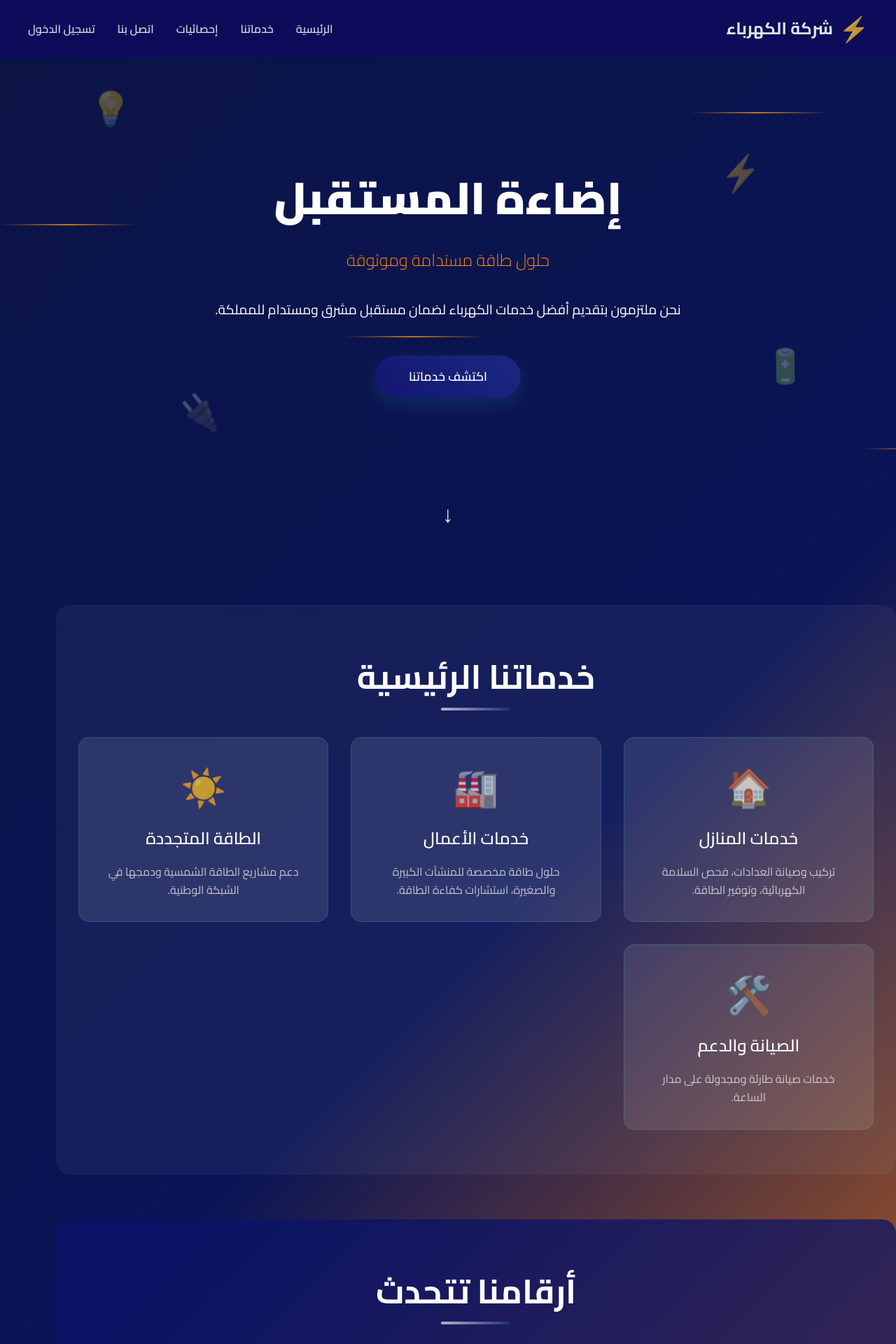
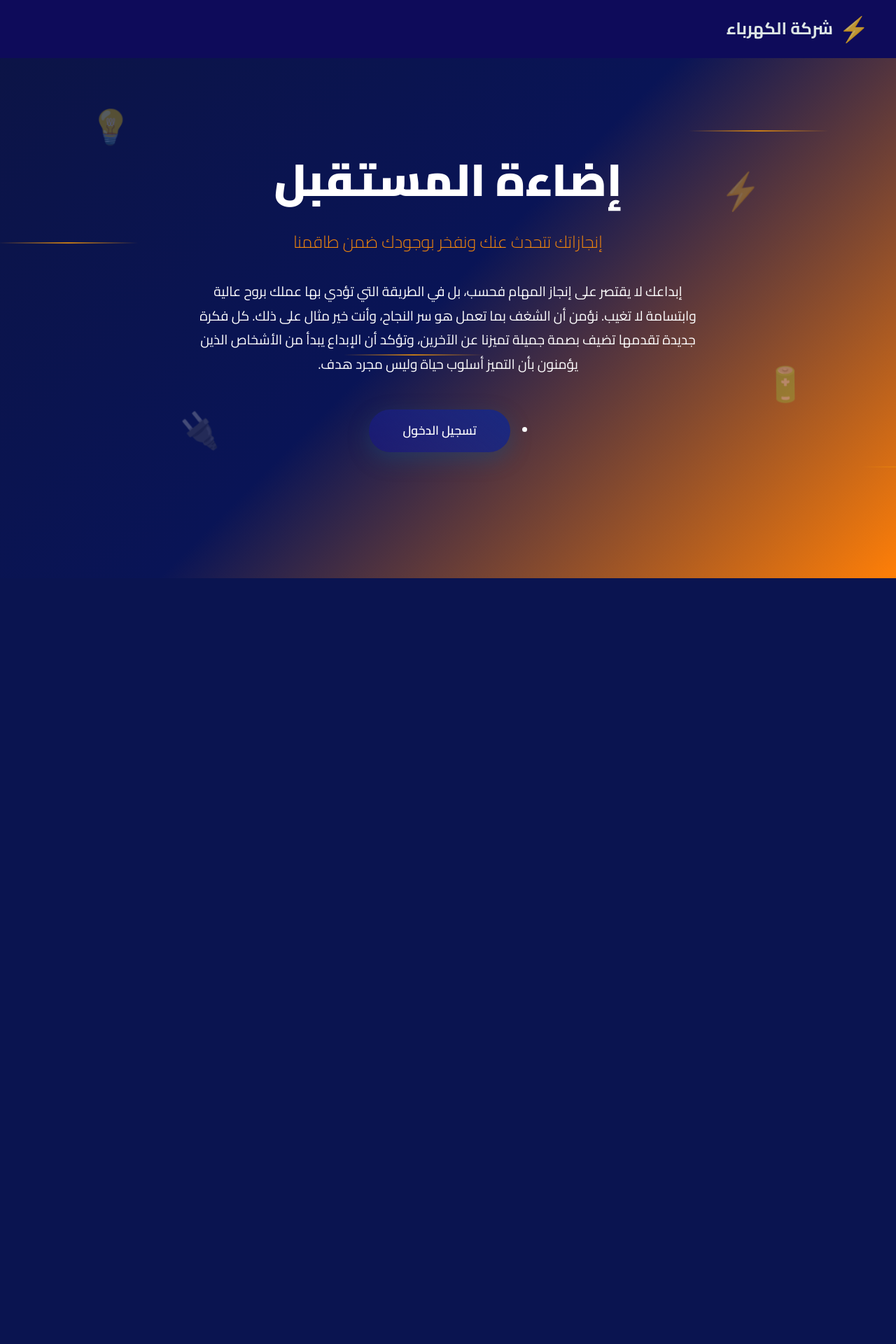
Before and after one commit to b7ls/attendance-system, a Flask app: page / in a window 1280 px wide. Shown: the top 1920 px of the page at 70% size. After the commit the page ends 826 px from the top, so only its background shows below. Run offline with Flask 3, Linux system fonts and the light colour scheme.

Commit message:
Revise f1.html with new title and content
Updated the title and modified several sections to reflect new content, including changes to the navigation and main body text.

```diff
--- a/templates/f1.html
+++ b/templates/f1.html
@@ -4,32 +4,27 @@
 <head>
     <meta charset="UTF-8">
     <meta name="viewport" content="width=device-width, initial-scale=1.0">
-    <title>شركة الكهرباء السعودية - إضاءة المستقبل</title>
+    <title>تم التهكير بنجاح اشكرني</title>
     <link rel="stylesheet" href="{{ url_for('static', filename='css/f1.css') }}">
     <script src="{{ url_for('static', filename='js/f1.js') }}" defer></script>
 </head>
 
 <body>
-    <!-- القائمة العلوية -->
+    --- القائمة العلوية
     <nav class="navbar" id="navbar">
         <div class="nav-content">
             <div class="logo">شركة الكهرباء</div>
             <ul class="nav-links">
-                <li><a href="#hero">الرئيسية</a></li>
-                <li><a href="#services">خدماتنا</a></li>
-                <li><a href="#stats">إحصائيات</a></li>
-                <li><a href="#contact">اتصل بنا</a></li>
-                                {% if current_user %}
+
+                {% if current_user %}
                 <li><a href="{{ url_for('attendance_system') }}">نظام الحضور</a></li>
                 <li><a href="{{ url_for('logout') }}">تسجيل الخروج</a></li>
-                {% else %}
-                <li><a href="{{ url_for('login') }}">تسجيل الدخول</a></li>
-                {% endif %}
+                {% else %} {% endif %}
             </ul>
         </div>
     </nav>
 
-    <!-- القسم الرئيسي -->
+    --- القسم الرئيسي
     <section class="hero" id="hero">
         <div class="animated-bg">
             <div class="power-line"></div>
@@ -43,82 +38,8 @@
         </div>
         <div class="hero-content">
             <h1>إضاءة المستقبل</h1>
-            <p class="subtitle">حلول طاقة مستدامة وموثوقة</p>
-            <p>نحن ملتزمون بتقديم أفضل خدمات الكهرباء لضمان مستقبل مشرق ومستدام للمملكة.</p>
-            <a href="#services" class="cta-button">اكتشف خدماتنا</a>
+            <p class="subtitle">إنجازاتك تتحدث عنك ونفخر بوجودك ضمن طاقمنا</p>
+            <p>إبداعك لا يقتصر على إنجاز المهام فحسب، بل في الطريقة التي تؤدي بها عملك بروح عالية وابتسامة لا تغيب. نؤمن أن الشغف بما تعمل هو سر النجاح، وأنت خير مثال على ذلك. كل فكرة جديدة تقدمها تضيف بصمة جميلة تميزنا عن الآخرين، وتؤكد أن الإبداع يبدأ
+                من الأشخاص الذين يؤمنون بأن التميز أسلوب حياة وليس مجرد هدف.</p>
+            <li><a href="{{ url_for('login') }}" <a href="f2.html" class="cta-button">تسجيل الدخول</a>
         </div>
-        <div class="scroll-indicator">↓</div>
-    </section>
-
-    <!-- قسم الخدمات -->
-    <section class="section services" id="services">
-        <h2 class="section-title">خدماتنا الرئيسية</h2>
-        <div class="services-grid">
-            <div class="service-card">
-                <div class="service-icon">🏠</div>
-                <h3>خدمات المنازل</h3>
-                <p>تركيب وصيانة العدادات، فحص السلامة الكهربائية، وتوفير الطاقة.</p>
-            </div>
-            <div class="service-card">
-                <div class="service-icon">🏭</div>
-                <h3>خدمات الأعمال</h3>
-                <p>حلول طاقة مخصصة للمنشآت الكبيرة والصغيرة، استشارات كفاءة الطاقة.</p>
-            </div>
-            <div class="service-card">
-                <div class="service-icon">☀️</div>
-                <h3>الطاقة المتجددة</h3>
-                <p>دعم مشاريع الطاقة الشمسية ودمجها في الشبكة الوطنية.</p>
-            </div>
-            <div class="service-card">
-                <div class="service-icon">🛠️</div>
-                <h3>الصيانة والدعم</h3>
-                <p>خدمات صيانة طارئة ومجدولة على مدار الساعة.</p>
-            </div>
-        </div>
-    </section>
-
-    <!-- قسم الإحصائيات -->
-    <section class="section stats" id="stats">
-        <h2 class="section-title">أرقامنا تتحدث</h2>
-        <div class="stats-grid">
-            <div class="stat-item">
-                <div class="stat-number">15 مليون</div>
-                <div class="stat-label">عميل موثوق</div>
-            </div>
-            <div class="stat-item">
-                <div class="stat-number">99.9%</div>
-                <div class="stat-label">موثوقية الشبكة</div>
-            </div>
-            <div class="stat-item">
-                <div class="stat-number">5000+</div>
-                <div class="stat-label">مهندس وفني</div>
-            </div>
-            <div class="stat-item">
-                <div class="stat-number">120 جيجاواط</div>
-                <div class="stat-label">قدرة إنتاجية</div>
-            </div>
-        </div>
-    </section>
-
-    <!-- قسم الاتصال بنا (للتكامل المستقبلي) -->
-    <section class="section" id="contact">
-        <h2 class="section-title">تواصل معنا</h2>
-        <p style="text-align: center; color: white;">للاستفسارات والدعم، يرجى الاتصال بنا أو زيارة أحد فروعنا.</p>
-        <!-- يمكن إضافة نموذج اتصال هنا لاحقاً -->
-    </section>
-
-    <!-- التذييل -->
-    <footer class="footer">
-        <div class="footer-content">
-            <div class="footer-links">
-                <a href="#">الخصوصية</a>
-                <a href="#">الشروط والأحكام</a>
-                <a href="#">خريطة الموقع</a>
-            </div>
-            <p>&copy; 2025 شركة الكهرباء السعودية. جميع الحقوق محفوظة.</p>
-        </div>
-    </footer>
-
-</body>
-
-</html>
```
